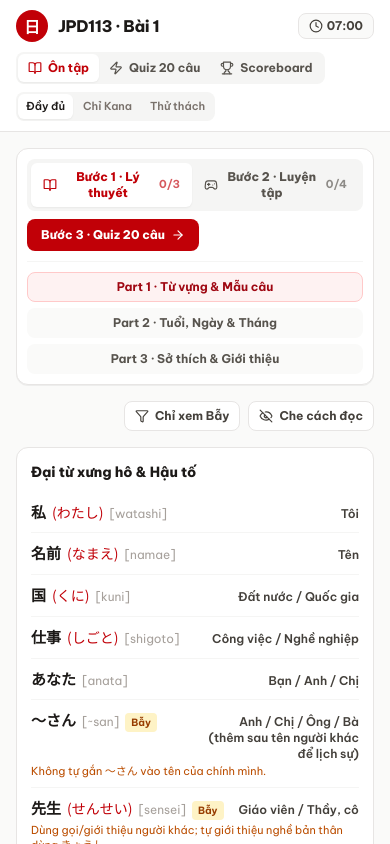
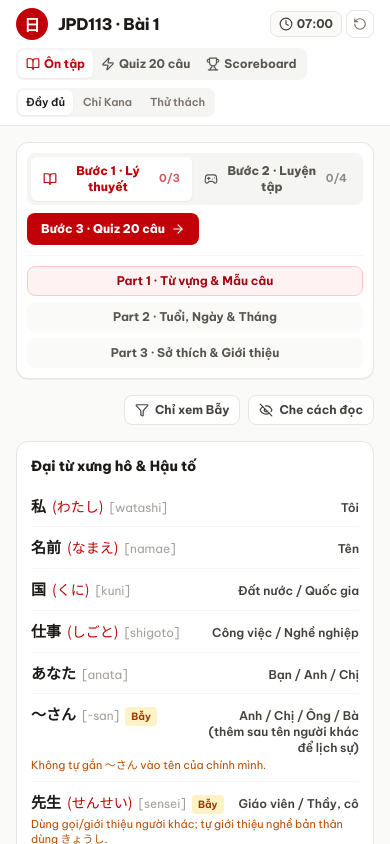
Before and after one commit to KH4NHTU0N9/JPD113-REVISION-PROJECT, a React (Vite) app: page / in a window 390 px wide. Shown: the top 844 px of the page. Built offline with nearby package versions, Linux system fonts and the light colour scheme.

Commit message:
fix(ui-mobile): expose mobile 7m timer reset and prevent iOS Safari modal input zoom

```diff
--- a/src/components/CheatSheetModal.tsx
+++ b/src/components/CheatSheetModal.tsx
@@ -457,13 +457,13 @@ export function CheatSheetModal({
                     value={name}
                     onChange={(e) => setName(e.target.value)}
                     aria-label="Tên"
-                    className="rounded-lg border border-stone-300 px-2 py-1 font-semibold"
+                    className="rounded-lg border border-stone-300 px-2 py-1 text-base font-semibold sm:text-xs"
                   />
                   <select
                     value={countryId}
                     onChange={(e) => setCountryId(e.target.value)}
                     aria-label="Quốc tịch"
-                    className="rounded-lg border border-stone-300 px-2 py-1 font-semibold"
+                    className="rounded-lg border border-stone-300 px-2 py-1 text-base font-semibold sm:text-xs"
                   >
                     {COUNTRIES.map((c) => (
                       <option key={c.id} value={c.id}>
@@ -479,13 +479,13 @@ export function CheatSheetModal({
                     onChange={(e) => setAgeInput(e.target.value)}
                     onBlur={() => setAgeInput(String(age))}
                     aria-label="Tuổi"
-                    className="rounded-lg border border-stone-300 px-2 py-1 font-semibold"
+                    className="rounded-lg border border-stone-300 px-2 py-1 text-base font-semibold sm:text-xs"
                   />
                   <select
                     value={birthMonth}
                     onChange={(e) => setBirthMonth(Number(e.target.value))}
                     aria-label="Tháng sinh"
-                    className="rounded-lg border border-stone-300 px-2 py-1 font-semibold"
+                    className="rounded-lg border border-stone-300 px-2 py-1 text-base font-semibold sm:text-xs"
                   >
                     {Array.from({ length: 12 }, (_, i) => i + 1).map((m) => (
                       <option key={m} value={m}>
@@ -497,7 +497,7 @@ export function CheatSheetModal({
                     value={birthDay}
                     onChange={(e) => setBirthDay(Number(e.target.value))}
                     aria-label="Ngày sinh"
-                    className="rounded-lg border border-stone-300 px-2 py-1 font-semibold"
+                    className="rounded-lg border border-stone-300 px-2 py-1 text-base font-semibold sm:text-xs"
                   >
                     {Array.from({ length: 31 }, (_, i) => i + 1).map((d) => (
                       <option key={d} value={d}>
@@ -511,7 +511,8 @@ export function CheatSheetModal({
                   <select
                     value={hobby1Id}
                     onChange={(e) => setHobby1Id(e.target.value)}
-                    className="rounded-lg border border-stone-300 px-2 py-1 font-semibold"
+                    aria-label="Sở thích"
+                    className="rounded-lg border border-stone-300 px-2 py-1 text-base font-semibold sm:text-xs"
                   >
                     {HOBBY_CHOICES.map((h) => (
                       <option key={h.id} value={h.id}>
--- a/src/components/HeaderBar.tsx
+++ b/src/components/HeaderBar.tsx
@@ -20,6 +20,55 @@ const DISPLAY_MODES: { value: DisplayMode; label: string }[] = [
   { value: 'challenge', label: 'Thử thách' },
 ];
 
+function TimerControls({
+  mins,
+  secs,
+  isTimeUp,
+  timerRunning,
+  onToggleTimer,
+  onResetTimer,
+}: {
+  mins: number;
+  secs: number;
+  isTimeUp: boolean;
+  timerRunning: boolean;
+  onToggleTimer: () => void;
+  onResetTimer: () => void;
+}) {
+  return (
+    <div className="flex items-center gap-1">
+      <button
+        type="button"
+        onClick={onToggleTimer}
+        title="Bấm để bật/tạm dừng đồng hồ 7 phút"
+        className={`tabular-nums flex items-center gap-1 rounded-lg border px-2 py-1 text-xs font-bold whitespace-nowrap transition sm:gap-1.5 sm:px-2.5 ${
+          isTimeUp
+            ? 'animate-pulse border-red-300 bg-red-50 text-red-700'
+            : timerRunning
+              ? 'border-amber-300 bg-amber-50 text-amber-800'
+              : 'border-stone-200 bg-stone-50 text-stone-700'
+        }`}
+      >
+        <Clock className="h-3.5 w-3.5" />
+        <span>
+          {isTimeUp
+            ? 'Hết 7p'
+            : `${String(mins).padStart(2, '0')}:${String(secs).padStart(2, '0')}`}
+        </span>
+      </button>
+      <button
+        type="button"
+        onClick={onResetTimer}
+        title="Đặt lại đồng hồ 7 phút"
+        aria-label="Đặt lại đồng hồ 7 phút"
+        className="rounded-lg border border-stone-200 p-1.5 text-stone-500 hover:bg-stone-100 hover:text-stone-800"
+      >
+        <RotateCcw className="h-3.5 w-3.5" />
+      </button>
+    </div>
+  );
+}
+
 export function HeaderBar({
   activeRoute,
   onRouteChange,
@@ -36,7 +85,7 @@ export function HeaderBar({
 
   return (
     <header className="sticky top-0 z-30 border-b border-stone-200 bg-white/95 backdrop-blur">
-      <div className="mx-auto flex max-w-5xl flex-col gap-2.5 px-4 py-2.5 sm:flex-row sm:items-center sm:justify-between">
+      <div className="mx-auto flex max-w-5xl flex-col gap-2 px-4 py-2 sm:flex-row sm:items-center sm:justify-between sm:py-2.5">
         <div className="flex items-center justify-between gap-2.5">
           <div className="flex items-center gap-2.5">
             <div
@@ -45,25 +94,20 @@ export function HeaderBar({
             >
               日
             </div>
-            <h1 className="text-base font-extrabold tracking-tight text-stone-900">
+            <h1 className="text-base font-extrabold tracking-tight text-stone-900 whitespace-nowrap">
               JPD113 · Bài 1
             </h1>
           </div>
 
-          <div className="flex items-center gap-1.5 sm:hidden">
-            <button
-              type="button"
-              onClick={onToggleTimer}
-              title="Bấm để bật/tạm dừng đồng hồ 7 phút"
-              className={`tabular-nums flex items-center gap-1 rounded-lg border px-2.5 py-1 text-xs font-bold ${
-                isTimeUp
-                  ? 'border-red-300 bg-red-50 text-red-700'
-                  : 'border-stone-200 bg-stone-50 text-stone-700'
-              }`}
-            >
-              <Clock className="h-3.5 w-3.5" />
-              {String(mins).padStart(2, '0')}:{String(secs).padStart(2, '0')}
-            </button>
+          <div className="sm:hidden">
+            <TimerControls
+              mins={mins}
+              secs={secs}
+              isTimeUp={isTimeUp}
+              timerRunning={timerRunning}
+              onToggleTimer={onToggleTimer}
+              onResetTimer={onResetTimer}
+            />
           </div>
         </div>
 
@@ -72,69 +116,51 @@ export function HeaderBar({
             <button
               type="button"
               onClick={() => onRouteChange('phase1')}
-              className={`flex items-center gap-1.5 rounded-md px-2.5 py-1.5 text-xs font-bold transition ${
+              className={`flex items-center gap-1 rounded-md px-2 py-1.5 text-xs font-bold whitespace-nowrap transition sm:gap-1.5 sm:px-2.5 ${
                 activeRoute === 'phase1'
                   ? 'bg-white text-red-700 shadow-xs'
                   : 'text-stone-600 hover:text-stone-900'
               }`}
             >
-              <BookOpen className="h-3.5 w-3.5" />
+              <BookOpen className="h-3.5 w-3.5 shrink-0" />
               <span>Ôn tập</span>
             </button>
             <button
               type="button"
               onClick={() => onRouteChange('phase2')}
-              className={`flex items-center gap-1.5 rounded-md px-2.5 py-1.5 text-xs font-bold transition ${
+              className={`flex items-center gap-1 rounded-md px-2 py-1.5 text-xs font-bold whitespace-nowrap transition sm:gap-1.5 sm:px-2.5 ${
                 activeRoute === 'phase2'
                   ? 'bg-white text-red-700 shadow-xs'
                   : 'text-stone-600 hover:text-stone-900'
               }`}
             >
-              <Zap className="h-3.5 w-3.5" />
+              <Zap className="h-3.5 w-3.5 shrink-0" />
               <span>Quiz 20 câu</span>
             </button>
             <button
               type="button"
               onClick={() => onRouteChange('scoreboard')}
-              className={`flex items-center gap-1.5 rounded-md px-2.5 py-1.5 text-xs font-bold transition ${
+              className={`flex items-center gap-1 rounded-md px-2 py-1.5 text-xs font-bold whitespace-nowrap transition sm:gap-1.5 sm:px-2.5 ${
                 activeRoute === 'scoreboard'
                   ? 'bg-white text-red-700 shadow-xs'
                   : 'text-stone-600 hover:text-stone-900'
               }`}
             >
-              <Trophy className="h-3.5 w-3.5" />
+              <Trophy className="h-3.5 w-3.5 shrink-0" />
               <span>Scoreboard</span>
             </button>
           </nav>
 
           <div className="flex items-center gap-2">
-            <div className="hidden items-center gap-1 sm:flex">
-              <button
-                type="button"
-                onClick={onToggleTimer}
-                className={`tabular-nums flex items-center gap-1.5 rounded-lg border px-2.5 py-1 text-xs font-bold transition ${
-                  isTimeUp
-                    ? 'animate-pulse border-red-300 bg-red-50 text-red-700'
-                    : timerRunning
-                      ? 'border-amber-300 bg-amber-50 text-amber-800'
-                      : 'border-stone-200 bg-stone-50 text-stone-700'
-                }`}
-              >
-                <Clock className="h-3.5 w-3.5" />
-                <span>
-                  {isTimeUp
-                    ? 'Hết 7p'
-                    : `${String(mins).padStart(2, '0')}:${String(secs).padStart(2, '0')}`}
-                </span>
-              </button>
-              <button
-                type="button"
-                onClick={onResetTimer}
-                title="Đặt lại đồng hồ 7 phút"
-                className="rounded-lg border border-stone-200 p-1.5 text-stone-500 hover:bg-stone-100 hover:text-stone-800"
-              >
-                <RotateCcw className="h-3.5 w-3.5" />
-              </button>
+            <div className="hidden sm:flex">
+              <TimerControls
+                mins={mins}
+                secs={secs}
+                isTimeUp={isTimeUp}
+                timerRunning={timerRunning}
+                onToggleTimer={onToggleTimer}
+                onResetTimer={onResetTimer}
+              />
             </div>
 
             {activeRoute === 'phase1' && (
```
